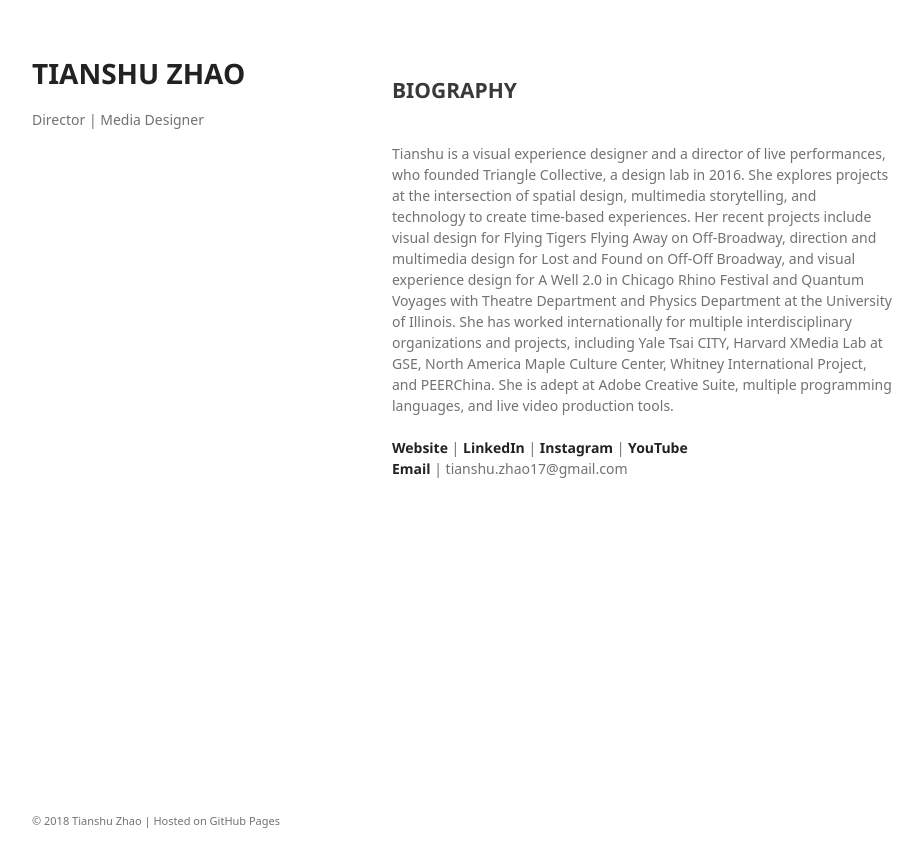
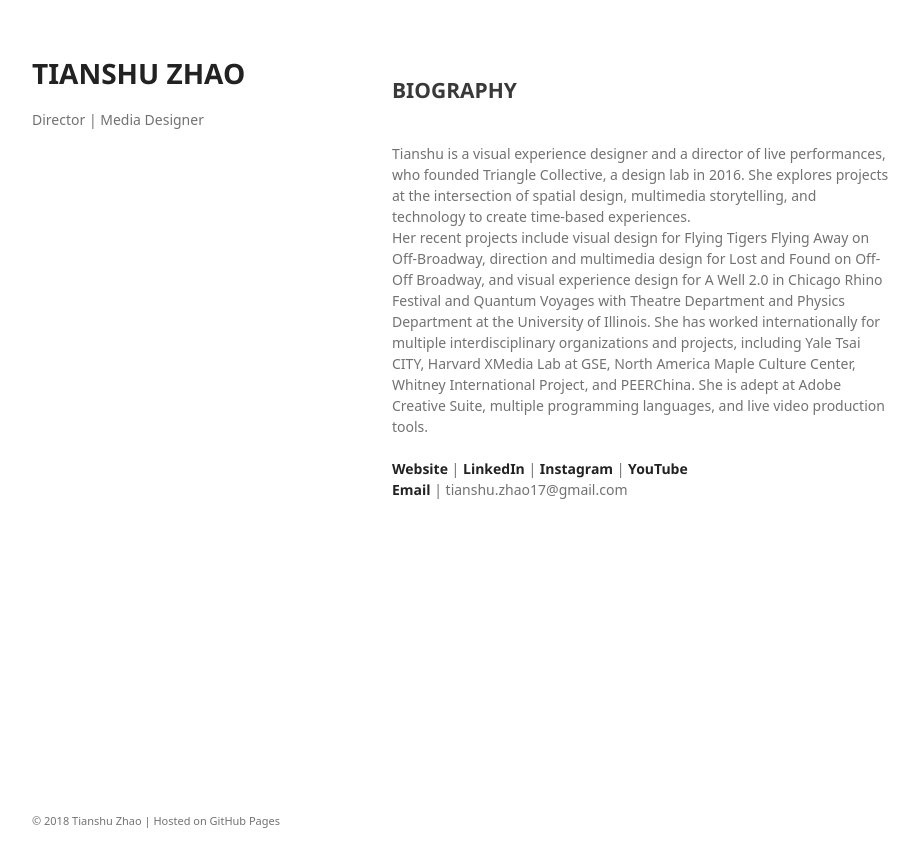
Before and after one commit to tianshu-z/tianshu-z.github.io, a Jekyll site: the page built from biography.html, in a window 1280 px wide. Shown: the top 867 px of the page, without its empty margins (178-1100 px from the left). Built offline with Jekyll 4.4.1, drawn with Linux system fonts in a browser that asks for light colours; some web fonts are replaced.

```diff
--- a/biography.html
+++ b/biography.html
@@ -15,9 +15,11 @@ layout: default
     <h2>BIOGRAPHY</h2>
   <br>
 
-Tianshu is a visual experience designer and a director of live performances, who founded Triangle Collective, a design lab in 2016. She explores projects at the intersection of spatial design, multimedia storytelling, and technology to create time-based experiences. Her recent projects include visual design for Flying Tigers Flying Away on Off-Broadway, direction and multimedia design for Lost and Found on Off-Off Broadway, and visual experience design for A Well 2.0 in Chicago Rhino Festival and Quantum Voyages with Theatre Department and Physics Department at the University of Illinois. She has worked internationally for multiple interdisciplinary organizations and projects, including Yale Tsai CITY, Harvard XMedia Lab at GSE, North America Maple Culture Center, Whitney International Project, and PEERChina. She is adept at Adobe Creative Suite, multiple programming languages, and live video production tools.
+Tianshu is a visual experience designer and a director of live performances, who founded Triangle Collective, a design lab in 2016. She explores projects at the intersection of spatial design, multimedia storytelling, and technology to create time-based experiences.
     <br>
-<br>
+Her recent projects include visual design for Flying Tigers Flying Away on Off-Broadway, direction and multimedia design for Lost and Found on Off-Off Broadway, and visual experience design for A Well 2.0 in Chicago Rhino Festival and Quantum Voyages with Theatre Department and Physics Department at the University of Illinois. She has worked internationally for multiple interdisciplinary organizations and projects, including Yale Tsai CITY, Harvard XMedia Lab at GSE, North America Maple Culture Center, Whitney International Project, and PEERChina. She is adept at Adobe Creative Suite, multiple programming languages, and live video production tools.
+  <br>
+  <br>
 
 <a href="https://tianshu-z.github.io"><strong>Website</strong></a> | <a href="https://www.linkedin.com/in/tianshu-zhao-60348766/"><strong>LinkedIn</strong></a> | <a href="https://www.instagram.com/zoe_zhao17"><strong>Instagram</strong></a> | <a href="https://www.youtube.com/channel/UCl8aHmXObdkvdteCA-g0PMg?view_as=subscriber"><strong>YouTube</strong></a>
 <br><strong>Email</strong> | tianshu.zhao17@gmail.com
```
